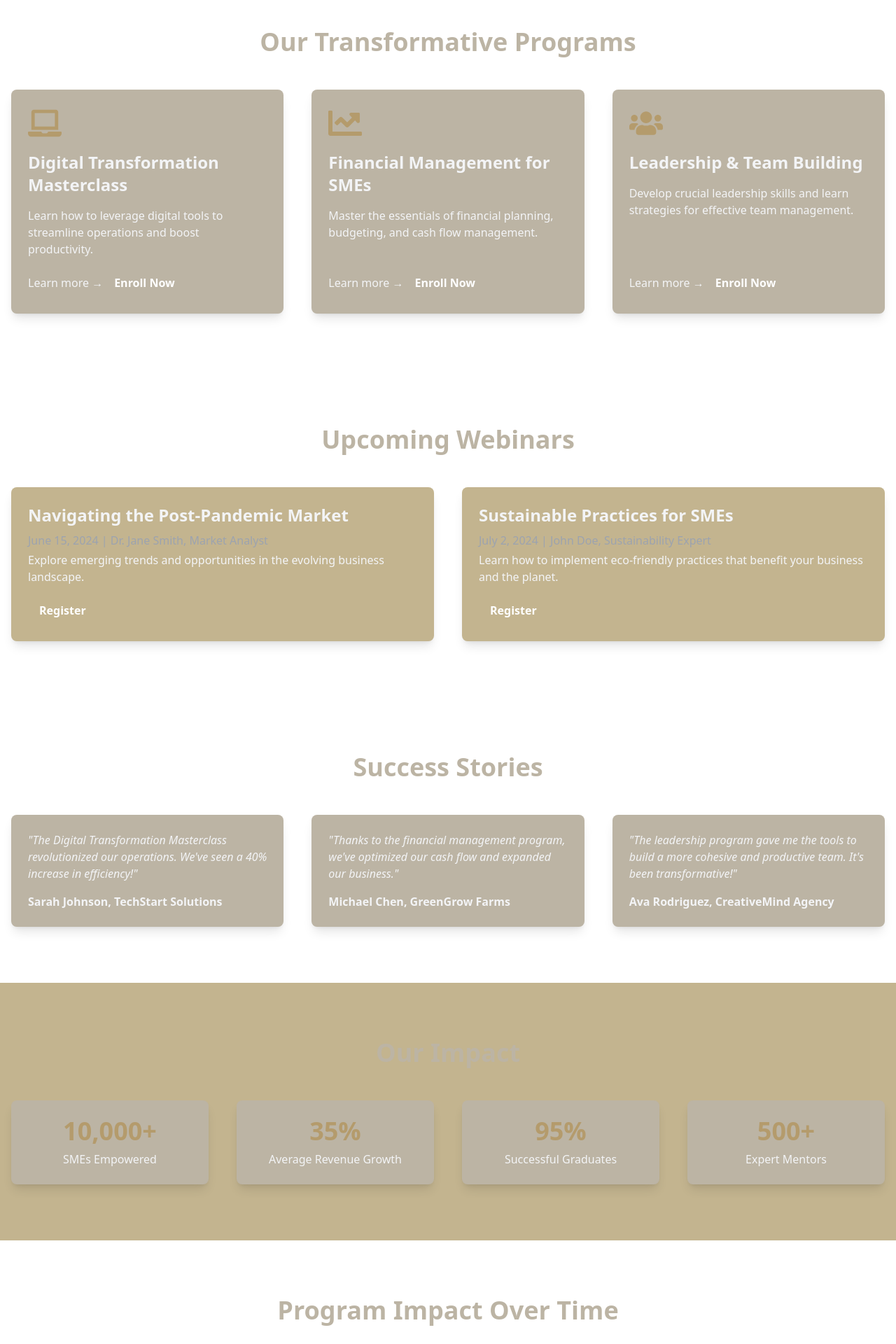
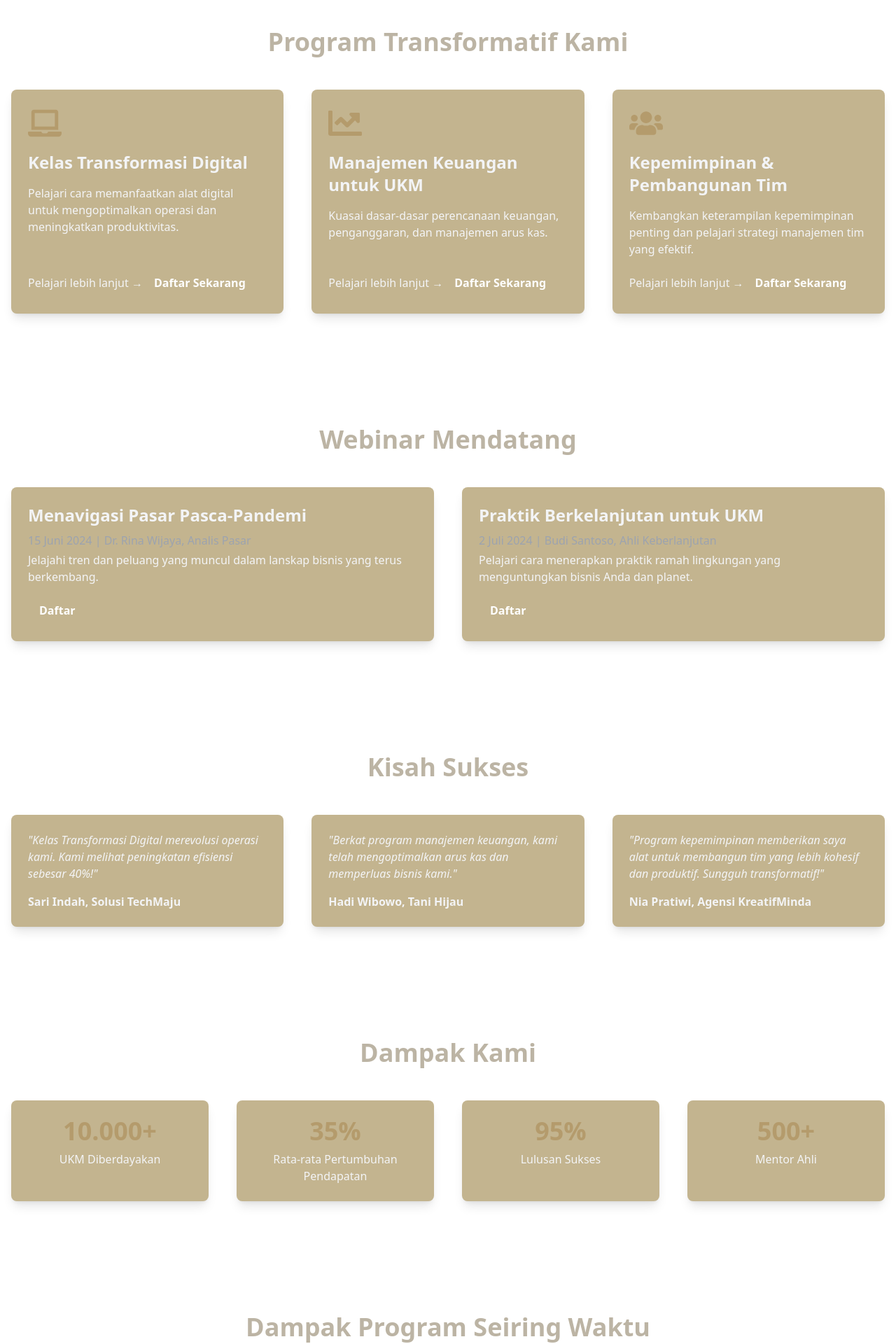
Before and after one commit to Svnooo/Lokaline, a React (Vite) app: page /PelatihandanWebinar in a window 1280 px wide. Shown: the part 840-2760 px from the top of the page at 70% size. Built offline with nearby package versions, Linux system fonts and the light colour scheme.

Commit message:
minor upgrade

```diff
--- a/src/components/CardCatalog.jsx
+++ b/src/components/CardCatalog.jsx
@@ -43,6 +43,38 @@ const cards = [
         description: "Sumba",
         rating: 4.9,
     },
+    {
+        id: 5,
+        image: "/dashboardFt/4.png",
+        title: "Tenun Ikat",
+        price: "Rp 500.000",
+        description: "Sumba",
+        rating: 4.9,
+    },
+    {
+        id: 6,
+        image: "/dashboardFt/4.png",
+        title: "Tenun Ikat",
+        price: "Rp 500.000",
+        description: "Sumba",
+        rating: 4.9,
+    },
+    {
+        id: 7,
+        image: "/dashboardFt/4.png",
+        title: "Tenun Ikat",
+        price: "Rp 500.000",
+        description: "Sumba",
+        rating: 4.9,
+    },
+    {
+        id: 8,
+        image: "/dashboardFt/4.png",
+        title: "Tenun Ikat",
+        price: "Rp 500.000",
+        description: "Sumba",
+        rating: 4.9,
+    },
 
 ];
 
@@ -56,11 +88,11 @@ const CardCatalog = () => {
                             key={index}
                             className="bg-white rounded-lg shadow-lg overflow-hidden transition-transform hover:scale-105"
                         >
-                            <CardHeader shadow={false} floated={false} className="h-48 p-0">
+                            <CardHeader shadow={false} floated={false} className="p-0">
                                 <img
                                     src={card.image}
                                     alt={card.title}
-                                    className="w-full h-full object-cover"
+                                    className="w-auto h-auto max-w-full max-h-48" // Ensure the image uses its real size
                                 />
                             </CardHeader>
                             <CardBody className="p-4">
--- a/src/index.css
+++ b/src/index.css
@@ -69,11 +69,11 @@ body {
   height: 16rem;
 }
 
-.card-image {
+/* .card-image {
   height: 100%;
   width: 100%;
   object-fit: cover;
-}
+} */
 
 .button {
   background-color: rgba(38, 38, 38, 0.1);
@@ -221,3 +221,19 @@ body {
   text-shadow: 0 0 5px currentColor, 0 0 10px currentColor, 0 0 15px currentColor;
   transition: text-shadow 0.3s ease-in-out;
 }
+
+/* Ensure all images within the grid have the specified size */
+.founder-img {
+  width: 507px !important;
+  height: 240px !important;
+  object-fit: cover !important; /* Ensures the image fills the specified size while maintaining aspect ratio */
+}
+
+/* Optional: Adjust the layout for responsiveness */
+@media (max-width: 768px) {
+  /* On smaller screens, the images will be full width and height will remain 240px */
+  .founder-img {
+    width: 100%;
+    height: 240px;
+  }
+}
--- a/src/pages/CartPage.jsx/Cart.jsx
+++ b/src/pages/CartPage.jsx/Cart.jsx
@@ -75,11 +75,14 @@ const Cart = () => {
                   color="blue"
                   className="mr-4"
                 />
-                <img
-                  src={item.image}
-                  alt={item.name}
-                  className="w-24 h-24 object-cover rounded-lg mr-6 transform hover:scale-110 transition-transform duration-500 shadow-md"
-                />
+                <div className="mr-6">
+                  <img
+                    src={item.image}
+                    alt={item.name}
+                    className="object-cover rounded-lg shadow-md transform hover:scale-110 transition-transform duration-500"
+                    style={{ maxWidth: '200px', height: 'auto' }}
+                  />
+                </div>
                 <div>
                   <h2 className="text-xl font-bold text-gray-800">{item.name}</h2>
                   <p className="text-gray-600">Varian: <span className="font-medium">{item.variant}</span></p>
--- a/src/pages/DetailProduct/DetailProduct.jsx
+++ b/src/pages/DetailProduct/DetailProduct.jsx
@@ -92,7 +92,7 @@ const ProductDetail = () => {
 
     const handleAddToCart = () => {
         addToCart(product, quantity, selectedVariant);
-        alert(`Menambahkan ${quantity} unit dari ${product.name} (Varian: ${selectedVariant}) ke keranjang.`);
+        alert(`Menambahkan ${quantity} unit dari ${product.title} (Varian: ${selectedVariant}) ke keranjang.`);
         navigate('/cart');
     };
 
@@ -102,16 +102,16 @@ const ProductDetail = () => {
             <nav className="text-sm mb-6">
                 <a href="/" className="text-blue-600 hover:underline">Home</a> /
                 <a href="/Catalog" className="text-blue-600 hover:underline">Catalog</a> /
-                <span className="text-gray-500">{product.name}</span>
+                <span className="text-gray-500">{product.title}</span>
             </nav>
 
             <div className="grid grid-cols-1 md:grid-cols-2 gap-8">
                 <div className="flex flex-col items-center">
-                    <div className="overflow-hidden rounded-lg shadow-lg w-80 h-80 md:w-96 md:h-96">
+                    <div className="overflow-hidden rounded-lg shadow-lg w-auto h-auto">
                         <img
                             src={selectedImage}
-                            alt={product.name}
-                            className="w-full h-full object-cover rounded-lg shadow-lg transform transition-transform duration-500 hover:scale-110"
+                            alt={product.title}
+                            className="w-auto h-auto max-w-full max-h-96" // Ensure real size and limit the max height
                         />
                     </div>
                     <div className="mt-4 flex space-x-2">
@@ -128,8 +128,8 @@ const ProductDetail = () => {
                 </div>
 
                 <div className="p-6 bg-white rounded-lg shadow-lg">
-                    <h1 className="text-3xl font-bold mb-4 text-gray-800">{product.name}</h1>
-                    <p className="text-gray-600 mb-6">{product.shortDescription}</p>
+                    <h1 className="text-3xl font-bold mb-4 text-gray-800">{product.title}</h1>
+                    <p className="text-gray-600 mb-6">{product.description}</p>
 
                     <div className="flex items-center mb-6">
                         <span className="text-4xl font-bold text-red-600">
--- a/src/pages/Payment/Payment.jsx
+++ b/src/pages/Payment/Payment.jsx
@@ -47,7 +47,12 @@ const Payment = () => {
             {cartItems.map((item, index) => (
               <div key={index} className="flex justify-between items-center border-b py-2">
                 <div className="flex items-center">
-                  <img src={item.image} alt={item.name} className="w-16 h-16 object-cover mr-4" />
+                  <img
+                    src={item.image}
+                    alt={item.name}
+                    className="object-cover mr-4 shadow-md"
+                    style={{ maxWidth: '150px', height: 'auto' }} // Adjusts to real image size
+                  />
                   <div>
                     <h3 className="text-lg font-bold">{item.name} ({item.variant})</h3>
                     <p className="text-gray-600">Jumlah : {item.quantity}</p>
--- a/src/pages/PelatihandanWebinar/PelatihandanWebinar.jsx
+++ b/src/pages/PelatihandanWebinar/PelatihandanWebinar.jsx
@@ -9,10 +9,10 @@ const PelatihandanWebinar = () => {
   const chartData = {
     labels: ['2020', '2021', '2022', '2023', '2024'],
     datasets: [{
-      label: 'Average SME Revenue Growth',
+      label: 'Rata-rata Pertumbuhan Pendapatan UKM',
       data: [100, 125, 160, 210, 280],
-      borderColor: '#BCB4A4', // 'nomad'
-      backgroundColor: 'rgba(188, 180, 164, 0.5)', // 'nomad' with transparency
+      borderColor: '#BCB4A4',
+      backgroundColor: 'rgba(188, 180, 164, 0.5)',
       tension: 0.1
     }]
   };
@@ -24,21 +24,21 @@ const PelatihandanWebinar = () => {
         beginAtZero: true,
         title: {
           display: true,
-          text: 'Revenue (in thousands $)',
-          color: '#C3B48F', // 'indianKhaki'
+          text: 'Pendapatan (dalam ribuan Rp)',
+          color: '#C3B48F',
         },
         ticks: {
-          color: '#B49B6C', // 'teak'
+          color: '#B49B6C',
         }
       },
       x: {
         title: {
           display: true,
-          text: 'Year',
-          color: '#C3B48F', // 'indianKhaki'
+          text: 'Tahun',
+          color: '#C3B48F',
         },
         ticks: {
-          color: '#B49B6C', // 'teak'
+          color: '#B49B6C',
         }
       }
     },
@@ -47,13 +47,13 @@ const PelatihandanWebinar = () => {
         display: true,
         position: 'top',
         labels: {
-          color: '#BCB4A4', // 'nomad'
+          color: '#BCB4A4',
         }
       },
       title: {
         display: true,
-        text: 'SME Growth After Program Participation',
-        color: '#CCB592', // 'sorrellBrown'
+        text: 'Pertumbuhan UKM Setelah Mengikuti Program',
+        color: '#CCB592',
         font: {
           size: 16
         }
@@ -63,78 +63,78 @@ const PelatihandanWebinar = () => {
 
   const programs = [
     {
-      title: "Digital Transformation Masterclass",
-      description: "Learn how to leverage digital tools to streamline operations and boost productivity.",
-      icon: <FaLaptop className="text-5xl mb-4" style={{ color: '#B49B6C' }} />, // 'nomad'
+      title: "Kelas Transformasi Digital",
+      description: "Pelajari cara memanfaatkan alat digital untuk mengoptimalkan operasi dan meningkatkan produktivitas.",
+      icon: <FaLaptop className="text-5xl mb-4" style={{ color: '#B49B6C' }} />,
     },
     {
-      title: "Financial Management for SMEs",
-      description: "Master the essentials of financial planning, budgeting, and cash flow management.",
-      icon: <FaChartLine className="text-5xl mb-4" style={{ color: '#B49B6C' }} />, // 'teak'
+      title: "Manajemen Keuangan untuk UKM",
+      description: "Kuasai dasar-dasar perencanaan keuangan, penganggaran, dan manajemen arus kas.",
+      icon: <FaChartLine className="text-5xl mb-4" style={{ color: '#B49B6C' }} />,
     },
     {
-      title: "Leadership & Team Building",
-      description: "Develop crucial leadership skills and learn strategies for effective team management.",
-      icon: <FaUsers className="text-5xl mb-4" style={{ color: '#B49B6C' }} />, // 'indianKhaki'
+      title: "Kepemimpinan & Pembangunan Tim",
+      description: "Kembangkan keterampilan kepemimpinan penting dan pelajari strategi manajemen tim yang efektif.",
+      icon: <FaUsers className="text-5xl mb-4" style={{ color: '#B49B6C' }} />,
     },
   ];
 
   const webinars = [
     {
-      title: "Navigating the Post-Pandemic Market",
-      date: "June 15, 2024",
-      speaker: "Dr. Jane Smith, Market Analyst",
-      description: "Explore emerging trends and opportunities in the evolving business landscape.",
+      title: "Menavigasi Pasar Pasca-Pandemi",
+      date: "15 Juni 2024",
+      speaker: "Dr. Rina Wijaya, Analis Pasar",
+      description: "Jelajahi tren dan peluang yang muncul dalam lanskap bisnis yang terus berkembang.",
     },
     {
-      title: "Sustainable Practices for SMEs",
-      date: "July 2, 2024",
-      speaker: "John Doe, Sustainability Expert",
-      description: "Learn how to implement eco-friendly practices that benefit your business and the planet.",
+      title: "Praktik Berkelanjutan untuk UKM",
+      date: "2 Juli 2024",
+      speaker: "Budi Santoso, Ahli Keberlanjutan",
+      description: "Pelajari cara menerapkan praktik ramah lingkungan yang menguntungkan bisnis Anda dan planet.",
     },
   ];
 
   const testimonials = [
     {
-      name: "Sarah Johnson",
-      company: "TechStart Solutions",
-      quote: "The Digital Transformation Masterclass revolutionized our operations. We've seen a 40% increase in efficiency!",
+      name: "Sari Indah",
+      company: "Solusi TechMaju",
+      quote: "Kelas Transformasi Digital merevolusi operasi kami. Kami melihat peningkatan efisiensi sebesar 40%!",
     },
     {
-      name: "Michael Chen",
-      company: "GreenGrow Farms",
-      quote: "Thanks to the financial management program, we've optimized our cash flow and expanded our business.",
+      name: "Hadi Wibowo",
+      company: "Tani Hijau",
+      quote: "Berkat program manajemen keuangan, kami telah mengoptimalkan arus kas dan memperluas bisnis kami.",
     },
     {
-      name: "Ava Rodriguez",
-      company: "CreativeMind Agency",
-      quote: "The leadership program gave me the tools to build a more cohesive and productive team. It's been transformative!",
+      name: "Nia Pratiwi",
+      company: "Agensi KreatifMinda",
+      quote: "Program kepemimpinan memberikan saya alat untuk membangun tim yang lebih kohesif dan produktif. Sungguh transformatif!",
     },
   ];
 
   const statistics = [
-    { label: "SMEs Empowered", value: "10,000+" },
-    { label: "Average Revenue Growth", value: "35%" },
-    { label: "Successful Graduates", value: "95%" },
-    { label: "Expert Mentors", value: "500+" },
+    { label: "UKM Diberdayakan", value: "10.000+" },
+    { label: "Rata-rata Pertumbuhan Pendapatan", value: "35%" },
+    { label: "Lulusan Sukses", value: "95%" },
+    { label: "Mentor Ahli", value: "500+" },
   ];
 
   return (
     <div className="min-h-screen bg-base-100 text-gray-100">
       <main>
-        {/* Hero Section */}
+        {/* Bagian Hero */}
         <section className="relative h-screen flex items-center justify-center overflow-hidden">
           <video autoPlay loop muted className="absolute z-10 w-auto min-w-full min-h-full max-w-none">
             <source src="https://assets.mixkit.co/videos/preview/mixkit-set-of-plateaus-seen-from-the-heights-in-a-sunset-26070-large.mp4" type="video/mp4" />
-            Your browser does not support the video tag.
+            Browser Anda tidak mendukung tag video.
           </video>
           <div className="relative z-20 text-center px-4">
             <h1 className="text-5xl md:text-7xl font-bold mb-4 gradient-text" style={{ color: '#BCB4A4' }}>
-              Transform Your SME
+              Transformasi UKM Anda
             </h1>
-            <p className="text-xl md:text-2xl mb-8" style={{ color: '#C3B48F' }}>Join the movement. Innovate. Grow. Succeed.</p>
+            <p className="text-xl md:text-2xl mb-8" style={{ color: '#C3B48F' }}>Bergabunglah dalam gerakan. Berinovasi. Berkembang. Sukses.</p>
             <a href="#programs" className="bg-blue-600 hover:bg-blue-700 text-white font-bold py-3 px-6 rounded-full transition duration-300 ease-in-out transform hover:scale-105">
-              Explore Programs
+              Jelajahi Program
             </a>
           </div>
           <div className="custom-shape-divider-bottom-1685123647">
@@ -144,19 +144,19 @@ const PelatihandanWebinar = () => {
           </div>
         </section>
 
-        {/* Programs Section */}
+        {/* Bagian Program */}
         <section id="programs" className="py-20 bg-base-100">
           <div className="container mx-auto px-4">
-            <h2 className="text-4xl font-bold mb-12 text-center gradient-text" style={{ color: '#BCB4A4' }}>Our Transformative Programs</h2>
+            <h2 className="text-4xl font-bold mb-12 text-center gradient-text" style={{ color: '#BCB4A4' }}>Program Transformatif Kami</h2>
             <div className="grid grid-cols-1 md:grid-cols-2 lg:grid-cols-3 gap-8">
               {programs.map((program, index) => (
-                <div key={index} className="bg-[#BCB4A4] rounded-lg p-6 shadow-lg flex flex-col justify-between">
+                <div key={index} className="bg-[#C3B48F] rounded-lg p-6 shadow-lg flex flex-col justify-between">
                   {program.icon}
-                  <h3 className="text-2xl font-semibold mb-4 text-dark" >{program.title}</h3>
+                  <h3 className="text-2xl font-semibold mb-4 text-dark">{program.title}</h3>
                   <p className="text-dark">{program.description}</p>
                   <div className="mt-auto">
-                    <a href="#" className="mt-4 inline-block text-dark hover:text-dark">Learn more →</a>
-                    <a href="#" className="mt-4 inline-block bg-dark hover:bg-blue-600 text-white font-bold py-2 px-4 rounded-full transition duration-300 ease-in-out">Enroll Now</a>
+                    <a href="#" className="mt-4 inline-block text-dark hover:text-dark">Pelajari lebih lanjut →</a>
+                    <a href="#" className="mt-4 inline-block bg-dark hover:bg-blue-600 text-white font-bold py-2 px-4 rounded-full transition duration-300 ease-in-out">Daftar Sekarang</a>
                   </div>
                 </div>
               ))}
@@ -164,10 +164,10 @@ const PelatihandanWebinar = () => {
           </div>
         </section>
 
-        {/* Webinars Section */}
+        {/* Bagian Webinar */}
         <section className="py-20 bg-base-100">
           <div className="container mx-auto px-4">
-            <h2 className="text-4xl font-bold mb-12 text-center gradient-text" style={{ color: '#BCB4A4' }}>Upcoming Webinars</h2>
+            <h2 className="text-4xl font-bold mb-12 text-center gradient-text" style={{ color: '#BCB4A4' }}>Webinar Mendatang</h2>
             <div className="grid grid-cols-1 md:grid-cols-2 gap-8">
               {webinars.map((webinar, index) => (
                 <div key={index} className="bg-[#C3B48F] rounded-lg p-6 shadow-lg flex flex-col justify-between">
@@ -177,7 +177,7 @@ const PelatihandanWebinar = () => {
                     <p className="text-dark mb-4">{webinar.description}</p>
                   </div>
                   <div className="mt-auto">
-                    <a href="#" className="inline-block bg-dark hover:bg-blue-600 text-white font-bold py-2 px-4 rounded-full transition duration-300 ease-in-out">Register</a>
+                    <a href="#" className="inline-block bg-dark hover:bg-blue-600 text-white font-bold py-2 px-4 rounded-full transition duration-300 ease-in-out">Daftar</a>
                   </div>
                 </div>
               ))}
@@ -185,13 +185,13 @@ const PelatihandanWebinar = () => {
           </div>
         </section>
 
-        {/* Testimonials Section */}
+        {/* Bagian Testimoni */}
         <section className="py-20 bg-base-100">
           <div className="container mx-auto px-4">
-            <h2 className="text-4xl font-bold mb-12 text-center gradient-text" style={{ color: '#BCB4A4' }}>Success Stories</h2>
+            <h2 className="text-4xl font-bold mb-12 text-center gradient-text" style={{ color: '#BCB4A4' }}>Kisah Sukses</h2>
             <div className="grid grid-cols-1 md:grid-cols-2 lg:grid-cols-3 gap-8">
               {testimonials.map((testimonial, index) => (
-                <div key={index} className="bg-[#BCB4A4] rounded-lg p-6 shadow-lg">
+                <div key={index} className="bg-[#C3B48F] rounded-lg p-6 shadow-lg">
                   <p className="italic mb-4">"{testimonial.quote}"</p>
                   <p className="font-semibold">{testimonial.name}, {testimonial.company}</p>
                 </div>
@@ -200,13 +200,13 @@ const PelatihandanWebinar = () => {
           </div>
         </section>
 
-        {/* Statistics Section */}
-        <section className="py-20 bg-[#C3B48F]">
+        {/* Bagian Statistik */}
+        <section className="py-20 bg-base-100">
           <div className="container mx-auto px-4">
-            <h2 className="text-4xl font-bold mb-12 text-center gradient-text" style={{ color: '#BCB4A4' }}>Our Impact</h2>
+            <h2 className="text-4xl font-bold mb-12 text-center gradient-text" style={{ color: '#BCB4A4' }}>Dampak Kami</h2>
             <div className="grid grid-cols-1 md:grid-cols-2 lg:grid-cols-4 gap-8">
               {statistics.map((stat, index) => (
-                <div key={index} className="bg-[#BCB4A4] rounded-lg p-6 shadow-lg text-center">
+                <div key={index} className="bg-[#C3B48F] rounded-lg p-6 shadow-lg text-center">
                   <h3 className="text-4xl font-bold mb-2" style={{ color: '#B49B6C' }}>{stat.value}</h3>
                   <p className="text-dark">{stat.label}</p>
                 </div>
@@ -215,11 +215,11 @@ const PelatihandanWebinar = () => {
           </div>
         </section>
 
-        {/* Chart Section */}
+        {/* Bagian Grafik */}
         <section className="py-20 bg-base-100">
           <div className="container mx-auto px-4">
-            <h2 className="text-4xl font-bold mb-12 text-center gradient-text" style={{ color: '#BCB4A4' }}>Program Impact Over Time</h2>
-            <div className="bg-[#C3B48F] rounded-lg p-6 shadow-lg">
+            <h2 className="text-4xl font-bold mb-12 text-center gradient-text" style={{ color: '#BCB4A4' }}>Dampak Program Seiring Waktu</h2>
+            <div className="bg-base-100 rounded-lg p-6 shadow-lg">
               <Line data={chartData} options={chartOptions} />
             </div>
           </div>
```
Also changed, not shown: src/components/SearchBar.jsx (+7 -94 lines), src/pages/AboutUs/AboutUs.jsx (+30 -24 lines), public/assets/Sonny.png (added).
